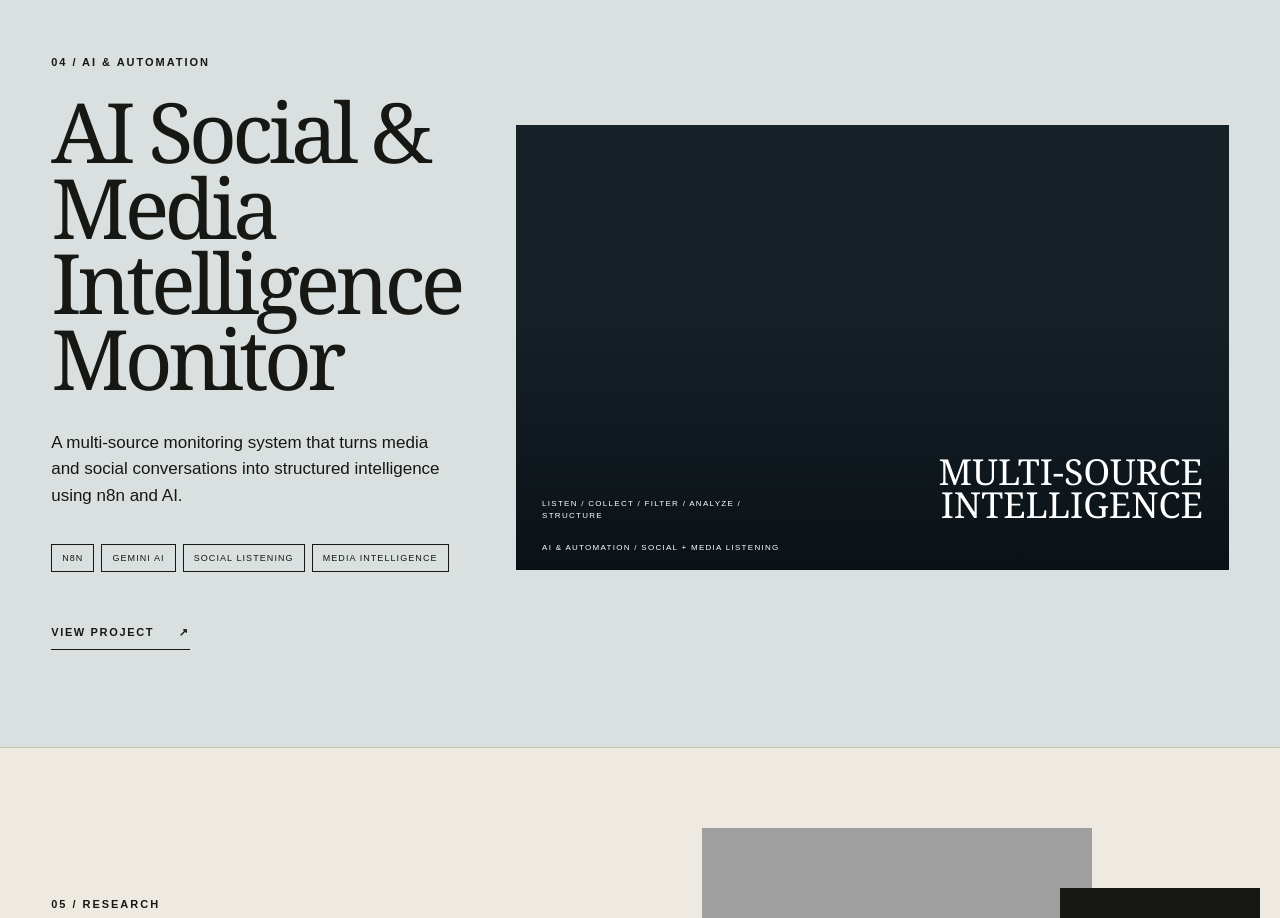
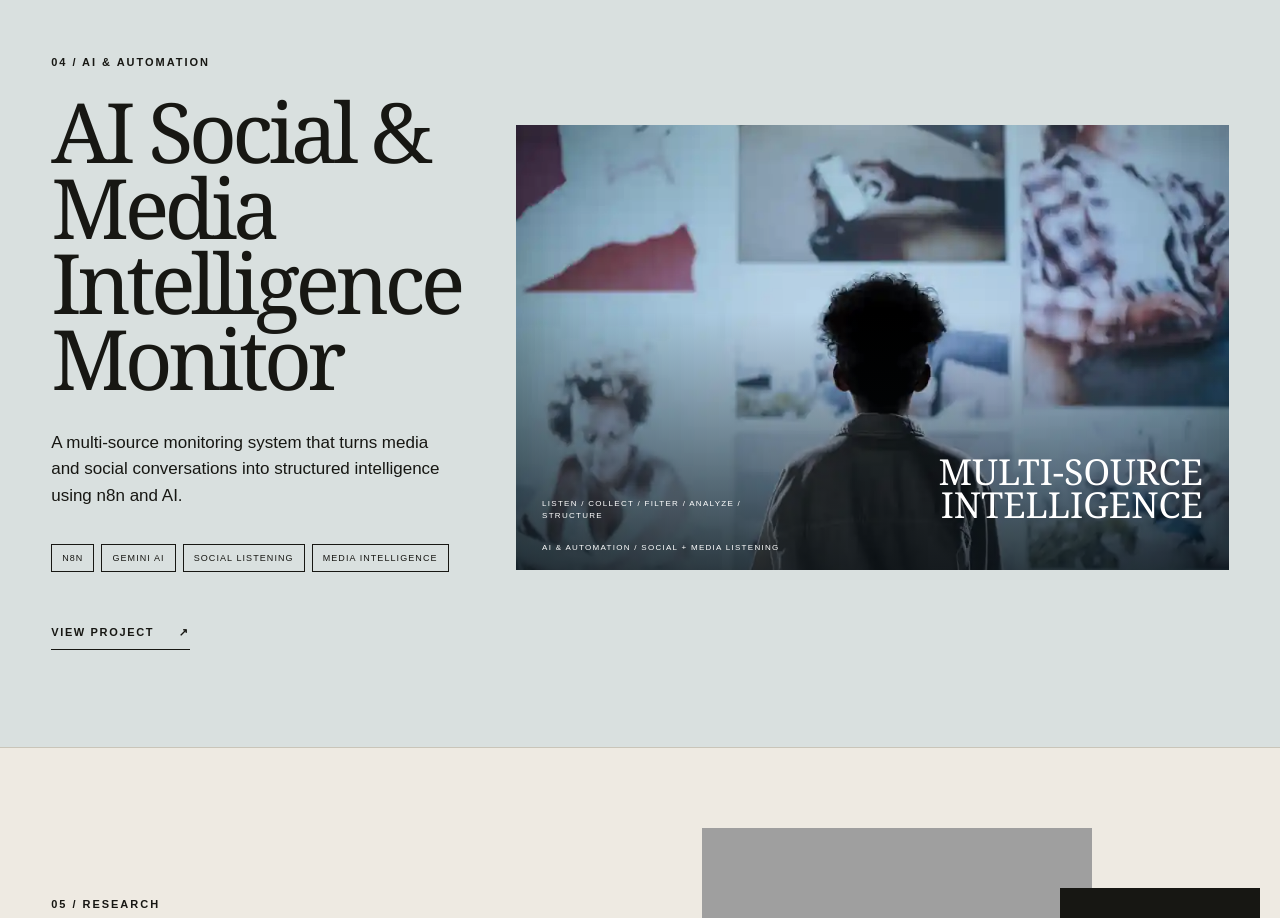
Before and after one commit to reggiemagtibay/reginald-magtibay-portfolio, a Next.js app: page / in a window 1280 px wide. Shown: the part 3140-4058 px from the top of the page. Built offline with nearby package versions, Linux system fonts and the light colour scheme; grey boxes are pictures that could not be loaded.

Commit message:
Point homepage to verified AI monitor cover asset

```diff
--- a/app/page.js
+++ b/app/page.js
@@ -38,7 +38,7 @@ export default function Home(){return <main>
 <div className="tags"><span>N8N</span><span>GEMINI AI</span><span>SOCIAL LISTENING</span><span>MEDIA INTELLIGENCE</span></div>
 <a className="case-link" href="/work/ai-social-media-intelligence-monitor">VIEW PROJECT <b>↗</b></a>
 </div>
-<figure className="aim-home-image"><img src="/images/ai-intelligence/monitor-cover.webp" alt="Person observing projected media"/><div className="aim-home-overlay"><small>LISTEN / COLLECT / FILTER / ANALYZE / STRUCTURE</small><strong>MULTI-SOURCE<br/>INTELLIGENCE</strong></div><figcaption>AI & AUTOMATION / SOCIAL + MEDIA LISTENING</figcaption></figure>
+<figure className="aim-home-image"><img src="/images/ai-intelligence/monitor-cover-v2.webp" alt="Person observing projected media"/><div className="aim-home-overlay"><small>LISTEN / COLLECT / FILTER / ANALYZE / STRUCTURE</small><strong>MULTI-SOURCE<br/>INTELLIGENCE</strong></div><figcaption>AI & AUTOMATION / SOCIAL + MEDIA LISTENING</figcaption></figure>
 </article>
 <article className="project research-card research-editorial">
 <div className="research-copy">
```
